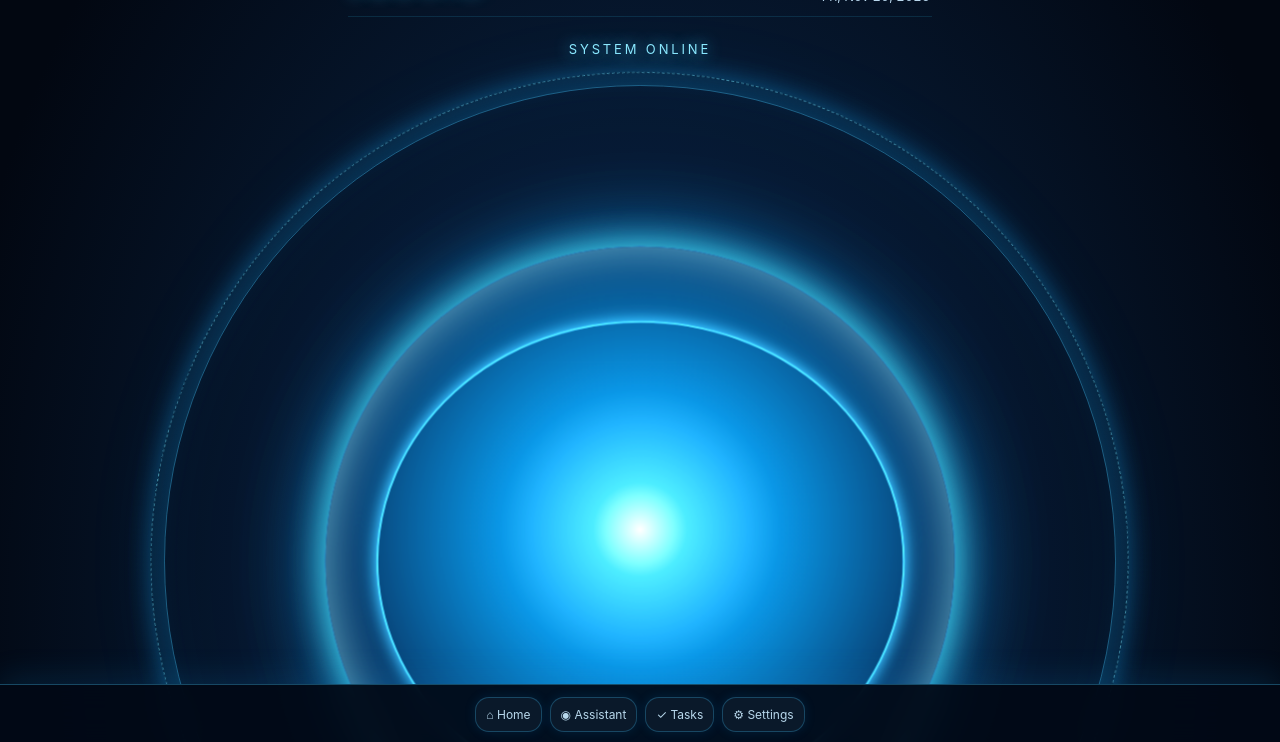
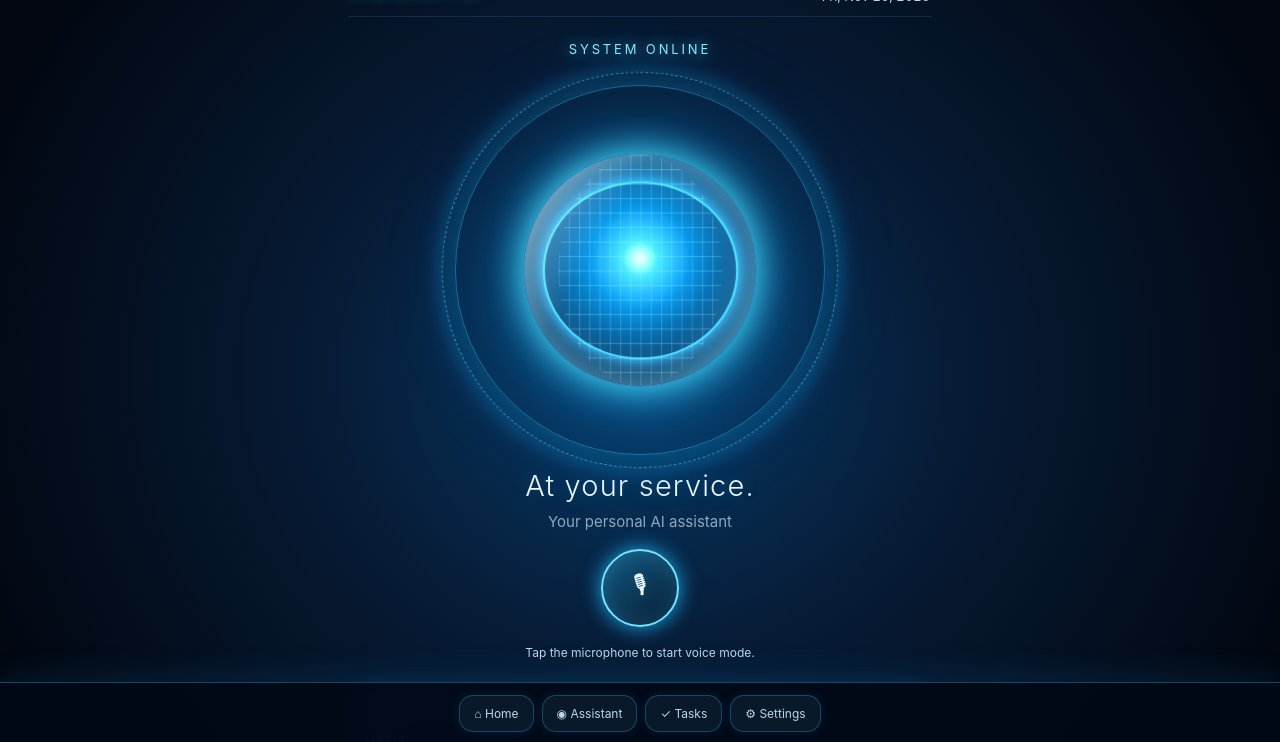
Before and after one commit to mbongenimaseko329-hub/jarvis-ai, a plain HTML site: page index.html in a window 1280 px wide. Shown: the part 56-798 px from the top of the page. Drawn offline with Linux system fonts and the light colour scheme.

Commit message:
Update index.html

```diff
--- a/index.html
+++ b/index.html
@@ -376,13 +376,6 @@ body.listening .mic {
   }
 }
 
-  .orb-wrap {
-    width: 72vw;
-  }
-
-  nav button {
-    padding: 9px 10px;
-    font-size:
 .globe-grid {
   position: absolute;
   inset: 0;
```
